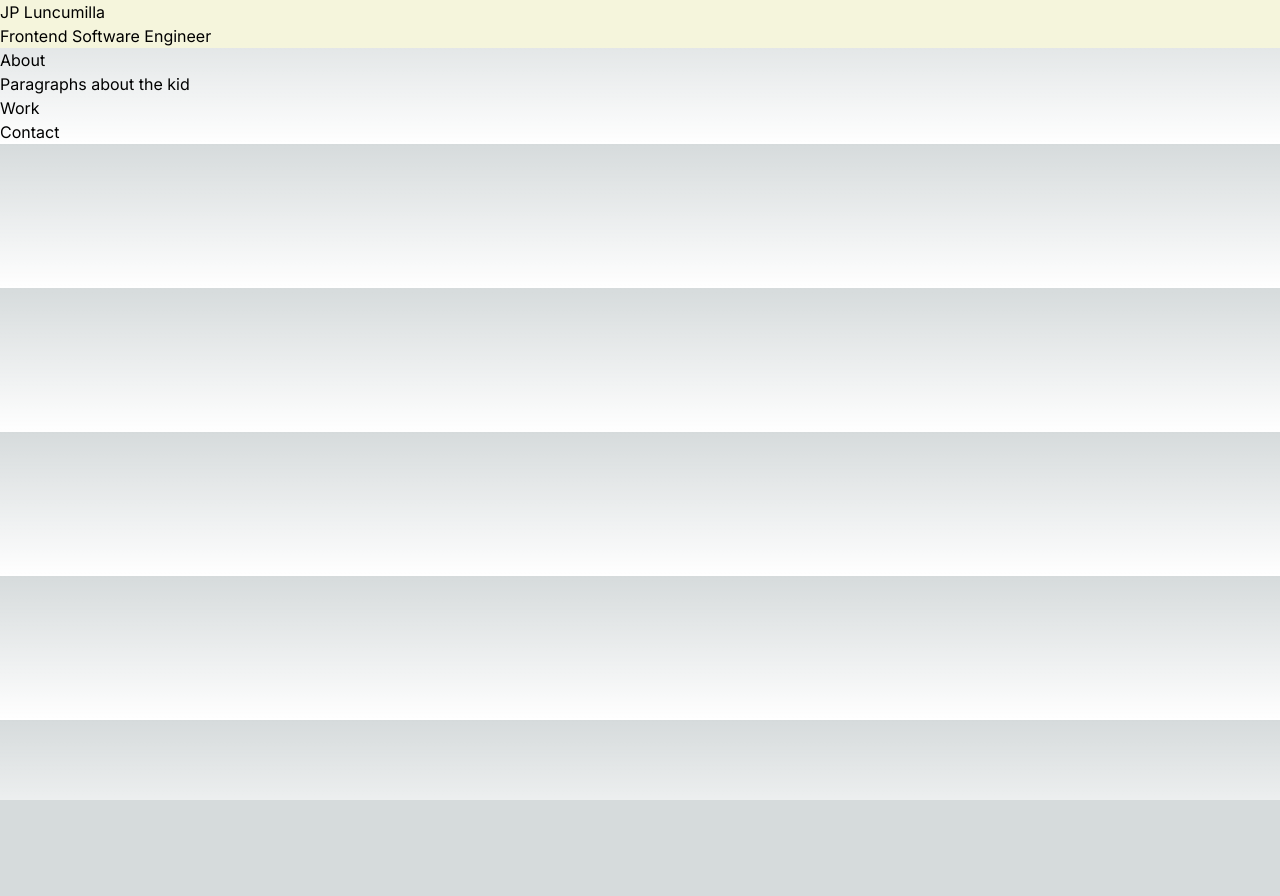
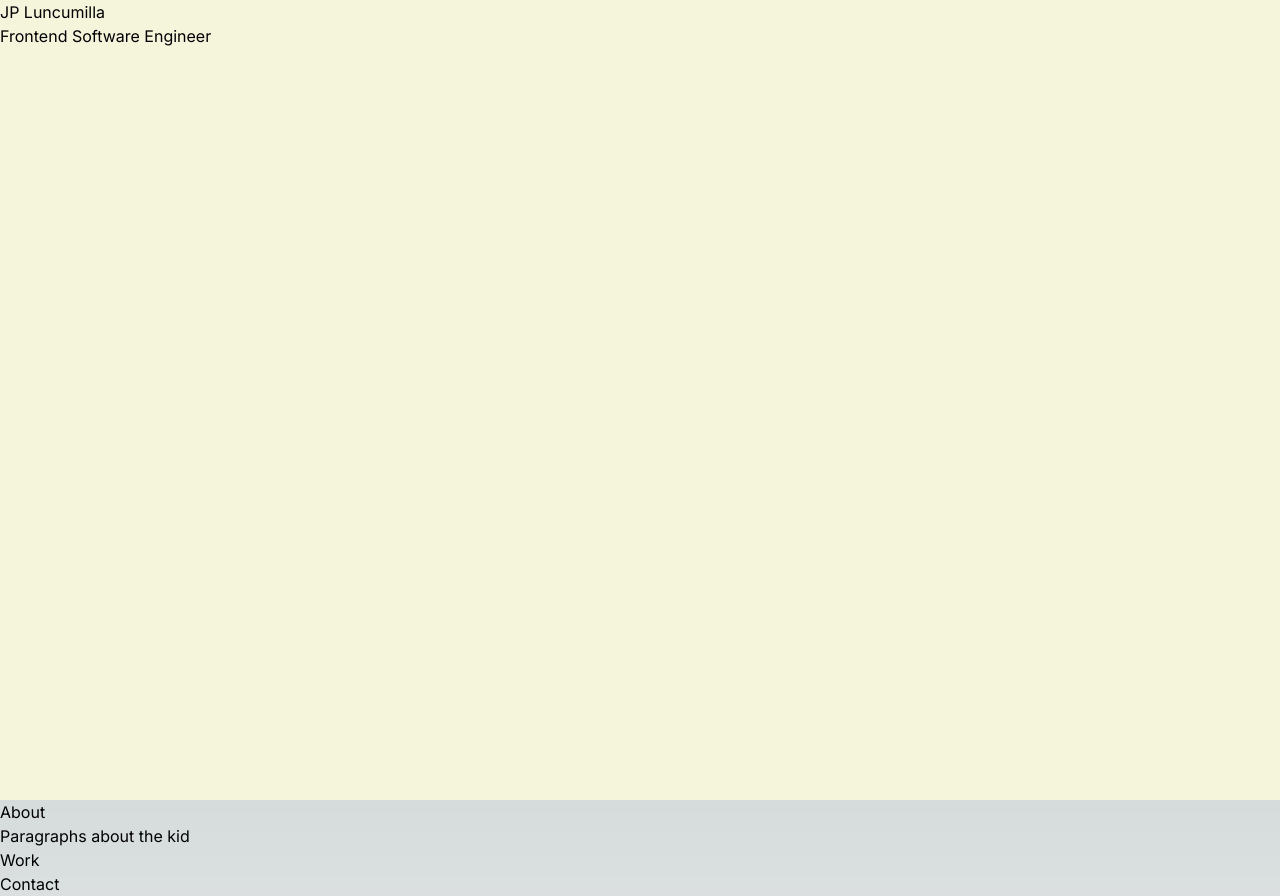
Before and after one commit to jpluncumilla/portfolio-next, a Next.js app: page / in a window 1280 px wide. Before the commit the page ends 800 px from the top, so only its background shows below. Built offline with nearby package versions, Linux system fonts and the light colour scheme.

Commit message:
Height of main section

```diff
--- a/src/app/components/main.css
+++ b/src/app/components/main.css
@@ -1,5 +1,5 @@
 .main {
   background-color: beige;
   width: 100%;
-  height: 100%;
+  height: 100vh;
 }
--- a/src/app/globals.css
+++ b/src/app/globals.css
@@ -24,4 +24,6 @@ body {
       rgb(var(--background-end-rgb))
     )
     rgb(var(--background-start-rgb));
+  height: 100vh;
+  width: 100vw;
 }
```
